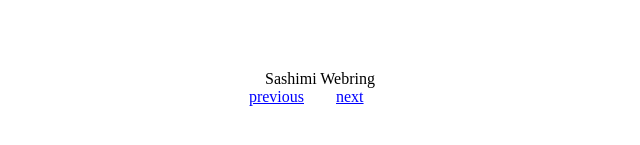
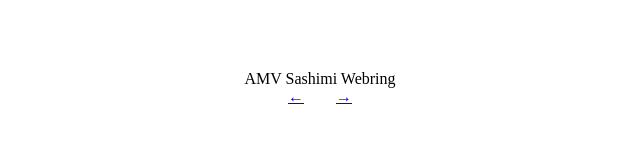
Before and after one commit to reisir/webring-widget, a plain HTML site: page index.html in a window 1280 px wide. Shown: the part 321-466 px from the top of the page, without its empty margins (320-960 px from the left). Drawn offline with Linux system fonts and the light colour scheme.

Commit message:
Name & navigation change

```diff
--- a/index.html
+++ b/index.html
@@ -35,11 +35,11 @@
 
   <body>
     <widget>
-      <span id="title">Sashimi Webring</span>
+      <span id="title">AMV Sashimi Webring</span>
       <links>
         <span id="current">
-          <a href="" target="_top" class="anchored" id="previous">previous</a>
-          <a href="" target="_top" class="anchored" id="next">next</a>
+          <a href="" target="_top" class="anchored" id="previous" alt="previous">←</a>
+          <a href="" target="_top" class="anchored" id="next" alt="next">→</a>
         </span>
       </links>
     </widget>
```
